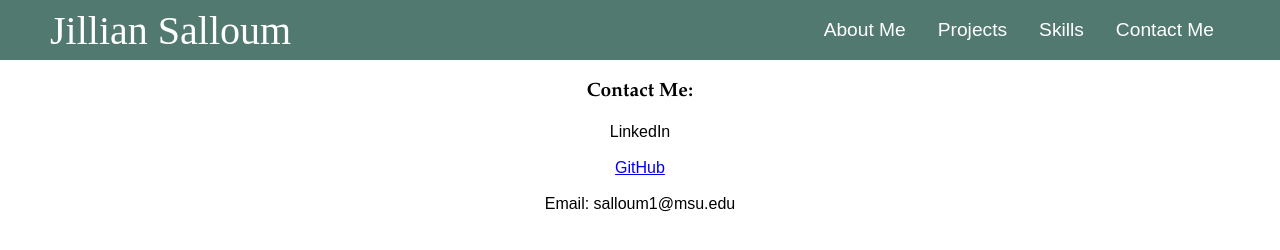
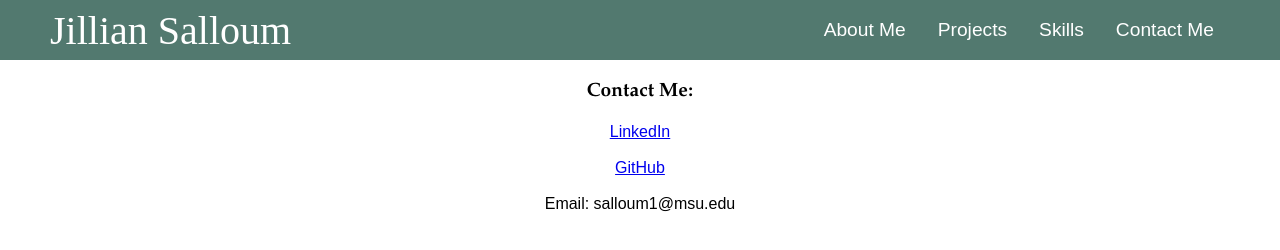
Before and after one commit to jilliansalloum/jilliansalloum123, a plain HTML site: page contactme.html in a window 1280 px wide. Drawn offline with Linux system fonts and the light colour scheme.

Commit message:
fixed link

```diff
--- a/contactme.html
+++ b/contactme.html
@@ -34,11 +34,12 @@
     </nav>
 
     <h2>Contact Me:</h2>
-    <div style="text-align: center;"
-    <a href="www.linkedin.com/in/jillian-salloum">LinkedIn</a>
+    <div style="text-align: center;">
+    <a href="https://github.com/jilliansalloum">LinkedIn</a>
     <br><br>
     <a href="https://github.com/jilliansalloum">GitHub</a>
     <br><br>
     <p> Email: salloum1@msu.edu</p>
+    </div>
 </body>
 </html>
```
